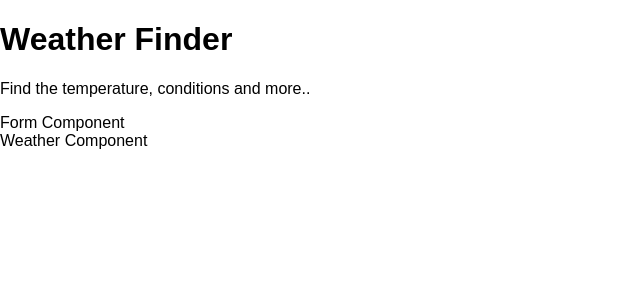
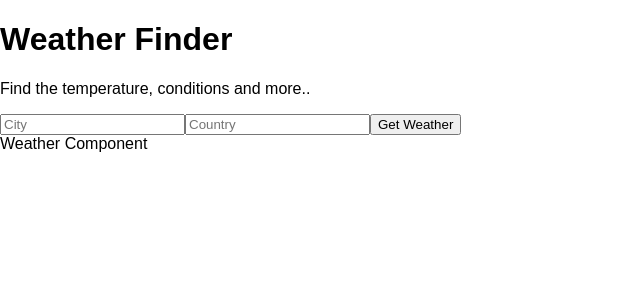
Before and after one commit to Meggan/weather-app, a React (Create React App) app: page / in a window 1280 px wide. Shown: the top 300 px of the page, without its empty margins (0-640 px from the left). Built offline with nearby package versions, Linux system fonts and the light colour scheme.

Commit message:
getWeather func isn't broken anymore..

```diff
--- a/src/App.js
+++ b/src/App.js
@@ -4,14 +4,27 @@ import Titles from "./components/Titles";
 import Form from "./components/Form";
 import Weather from "./components/Weather";
 
+const API_KEY = "d4e11fd4bdbf1547b5d617f79d85484d";
+
 class App extends React.Component {
+  //getWeather func
+  getWeather = async (e) => {
+    //prevent full page load
+    e.preventDefault();
+    //using async await
+    const api_call = await fetch("http://api.openweathermap.org/data/2.5/weather?q=Montreal&mode=json&appid=" +API_KEY+ "&units=metric");
+    const data = await api_call.json();
+    console.log(data);
+  }
+
+  //render
   render(){
     return(
       //this is JSX. Babel converts this to JS..
       //Can only have one parent
       <div>
         <Titles/>
-        <Form/>
+        <Form getWeather={this.getWeather}/>
         <Weather/>
       </div>
   );
--- a/src/components/Form.js
+++ b/src/components/Form.js
@@ -4,9 +4,11 @@ class Form extends React.Component{
     render(){
         return(
 
-            <div>
-                Form Component
-            </div>
+            <form onSubmit={this.props.getWeather}>
+                <input type="text" name="city" placeholder="City"/>
+                <input type="text" name="country" placeholder="Country"/>
+                <button>Get Weather</button>
+            </form>
 
         );
     }
```
